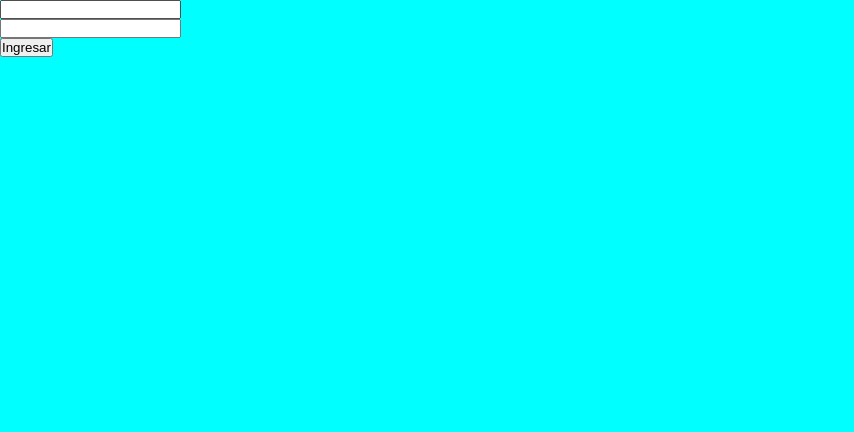
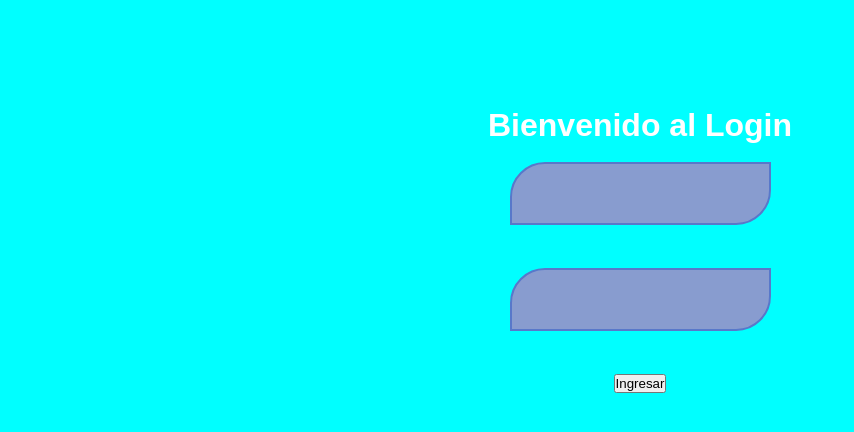
Before and after one commit to JosueMoron120/Clase04.2, a plain HTML site: page index2.html in a window 1280 px wide. Shown: the whole page, without its empty margins (0-854 px from the left). Drawn offline with Linux system fonts and the light colour scheme.

Commit message:
Clase04.2

```diff
--- a/estilos.css
+++ b/estilos.css
@@ -4,18 +4,47 @@
 }
 
 body{
+    height: 500px;
+
+    justify-content: center;
+    align-items: center;
+    display: flex ;
+    flex-direction: column;
+
     background-color: aqua;
     color: #ffffff;
+    font-family: sans-serif;
+
 
 }
-.usuario{
-    font-family: sans-serif;
-    font-size: 18px;
-    font-weight: 400;
-    color: #ffffff;
-    background:#ee0467
+ .usuario{  display: inline;
+    font-family: Century Gothic,CenturyGothic,AppleGothic,sans-serif;
+color: #ffffff;
+font-size: 18px;
+font-weight: 400;
+text-align: center;
+background: #889ccf;
+margin: 0 0 25px;
+overflow: hidden;
+padding: 20px;
+border-radius: 35px 0px 35px 0px;
+-moz-border-radius: 35px 0px 35px 0px;
+-webkit-border-radius: 35px 0px 35px 0px;
+border: 2px solid #5878ca;
 }
-.contraseña{
-    font-size: 20px;
+ .contraseña{
+    font-family: Century Gothic,CenturyGothic,AppleGothic,sans-serif;
+color: #ffffff;
+font-size: 18px;
+font-weight: 400;
+text-align: center;
+background: #889ccf;
+margin: 0 0 25px;
+overflow: hidden;
+padding: 20px;
+border-radius: 35px 0px 35px 0px;
+-moz-border-radius: 35px 0px 35px 0px;
+-webkit-border-radius: 35px 0px 35px 0px;
+border: 2px solid #5878ca;
 
 }
--- a/index2.html
+++ b/index2.html
@@ -6,9 +6,12 @@
     <link rel="stylesheet" href="estilos.css">
     <title>Document</title>
 </head>
+<header>
+    <h1>Bienvenido al Login</h1><br>
+</header>
 <body>
-    <input type="text" id="usuario"><br>
-    <input type="text" id="contraseña"><br>
+    <input type="text" id="usuario" class="usuario"><br>
+    <input type="text" id="contraseña" class="contraseña"><br>
     <button onclick="login()">Ingresar</button>
     <script src="script3.js"></script>
 </body>
```
